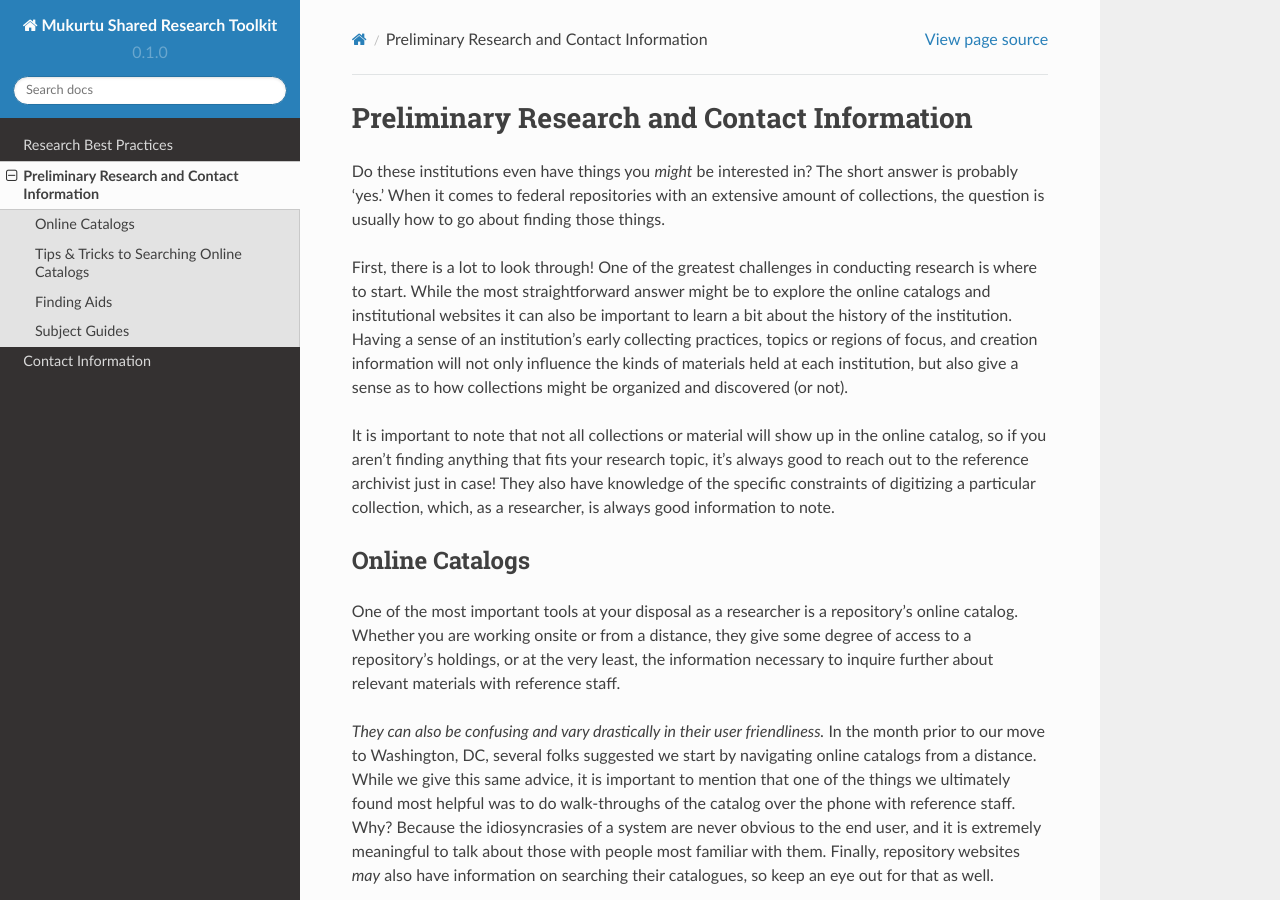
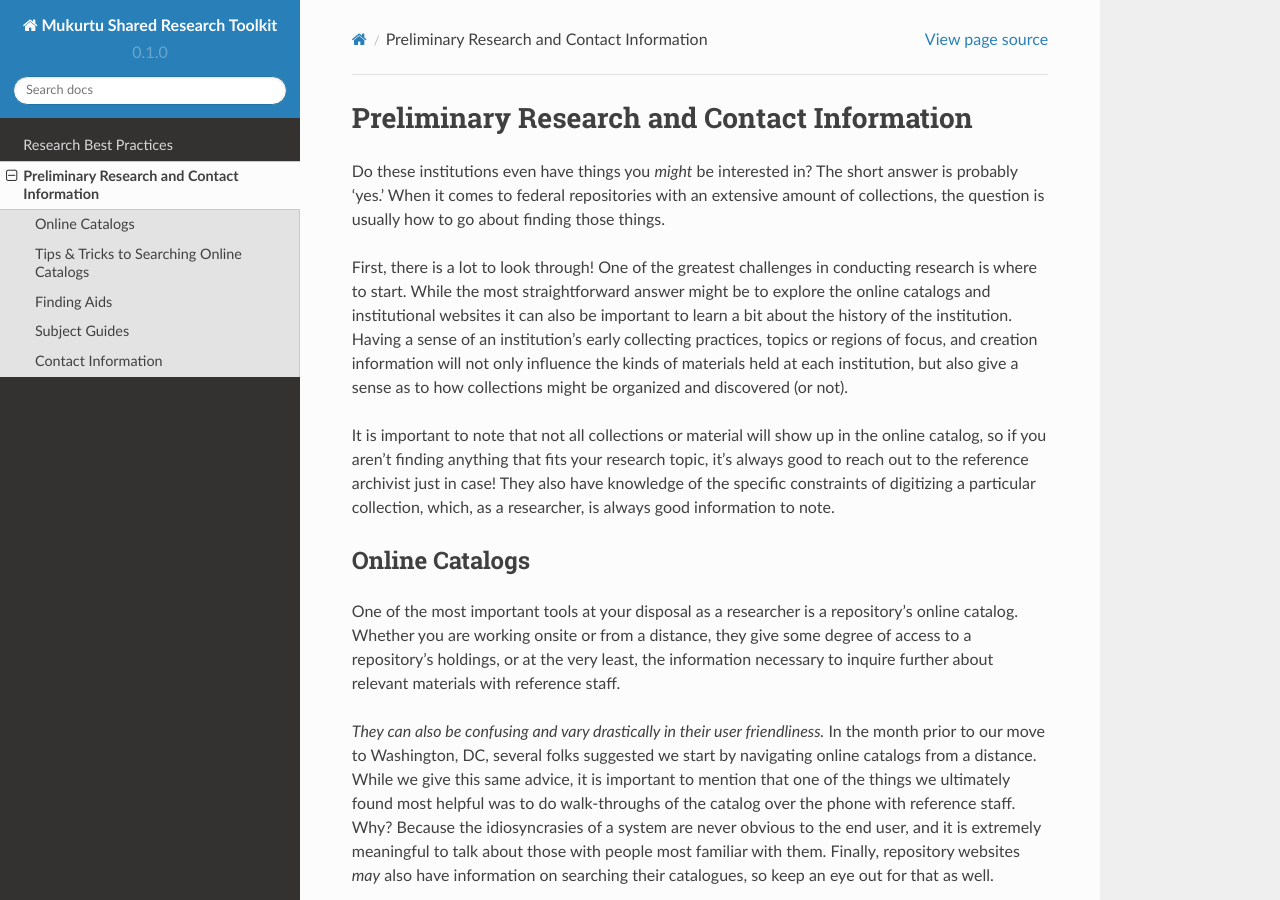
Before and after one commit to WSU-CDSC/Mukurtu-Shared-Research-Toolkit, a Sphinx documentation site: the page built from docs/source/preliminary-research-contact-info.rst, in a window 1280 px wide and 900 px high. Built offline with Sphinx 7.4.7 and the Read the Docs theme 2.0.0, drawn with Linux system fonts in a browser that asks for light colours; pages that are not in the unit, such as notebooks, are missing from menus.

```diff
--- a/docs/source/preliminary-research-contact-info.rst
+++ b/docs/source/preliminary-research-contact-info.rst
@@ -58,7 +58,7 @@ Depending on the institution, they often include a list of relevant materials di
 Since they are often focused (e.g., by tribal community), easy to navigate, and are essentially a comprehensive list of already identified material, they are a great place to start your research. For Native communities, they've been very useful, in that when they come for a visit, they often have a short amount of time that they want to use consulting materials they know have been identified with their community.
 
 Contact Information
-===================
+___________________
 While it is always a good idea to do some preliminary online research, we also strongly recommend getting in touch with reference staff about your research subject. They are familiar with the idiosyncrasies of their repository, as well as relevant collections that may not come up in your search.
 
 Each institution has a preferred method of communication for being in touch:
```
